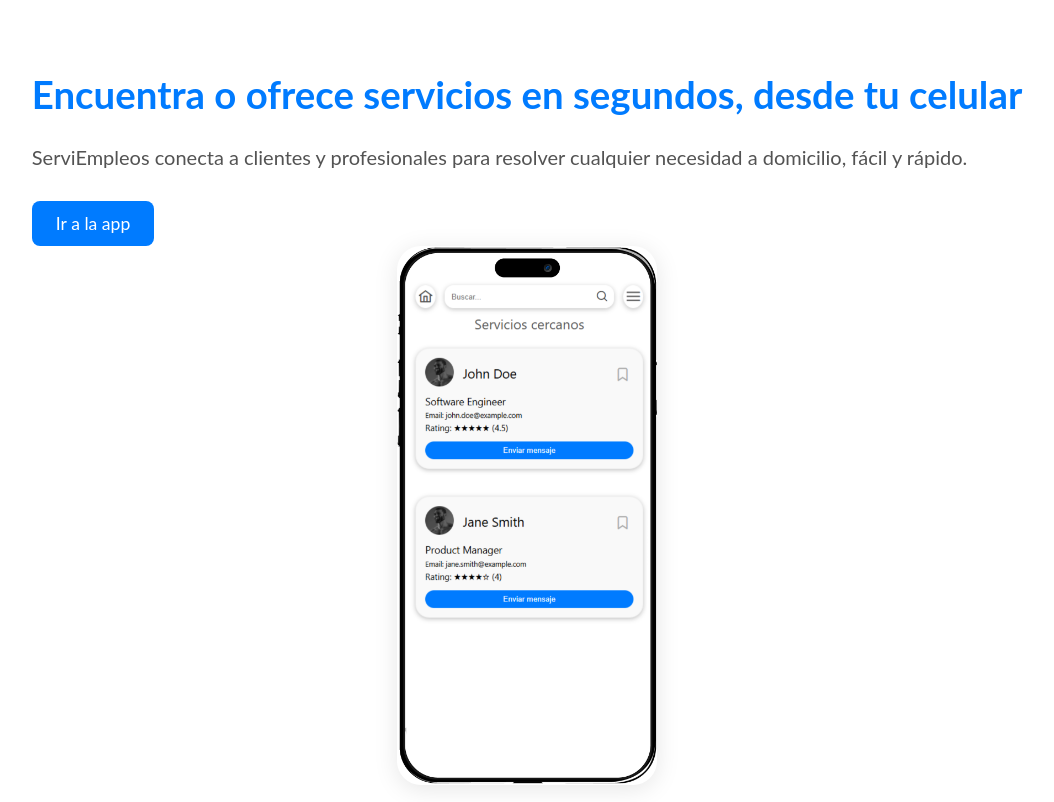
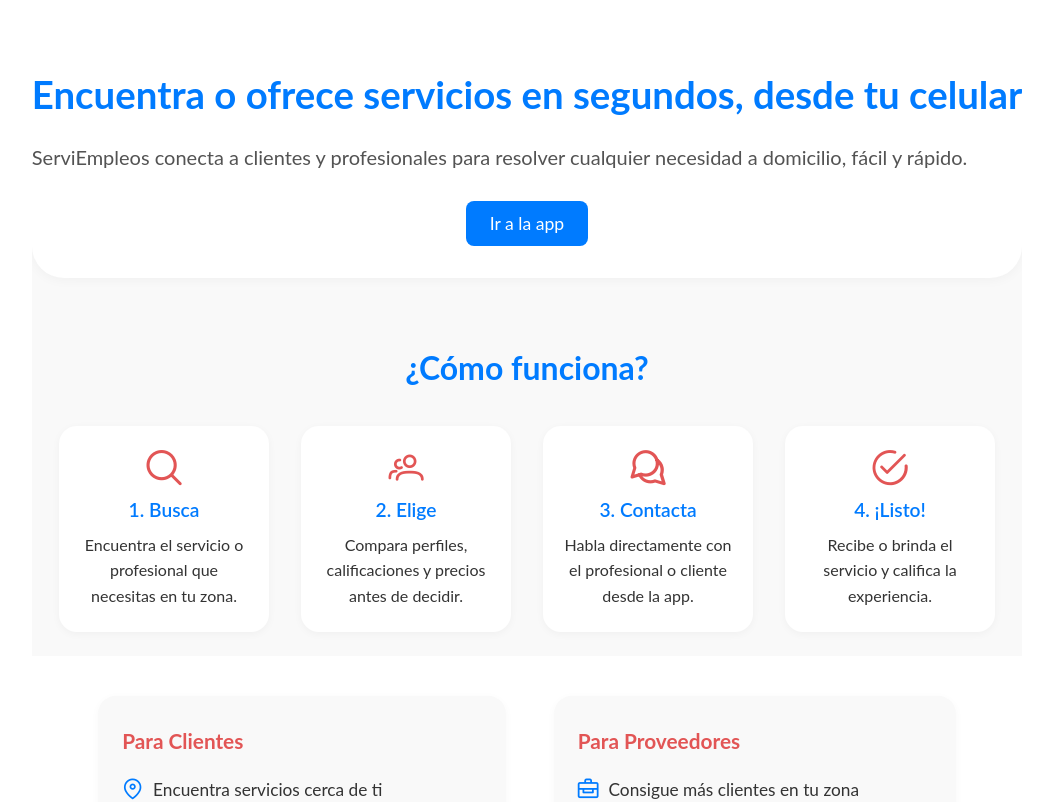
Before and after one commit to MattPoblete/servi-empleos, a Vue app: page / in a window 1280 px wide. Shown: the top 802 px of the page, without its empty margins (113-1167 px from the left). Built offline with nearby package versions, Linux system fonts and the light colour scheme.

Commit message:
improved button position

```diff
--- a/src/views/HomeView.vue
+++ b/src/views/HomeView.vue
@@ -19,9 +19,6 @@
             <RouterLink class="router-link" to="/dashboard">Ir a la app</RouterLink>
           </Button>
         </div>
-      </div>
-      <div class="hero-mockup">
-        <img :src="placeholder" alt="App Mockup" />
       </div>
     </section>
 
@@ -151,6 +148,12 @@
   box-shadow: 0 2px 12px rgba(0,0,0,0.04);
   margin-bottom: 32px;
 }
+.hero-buttons {
+  display: flex;
+  gap: 16px;
+  margin-top: 24px;
+  justify-content: center;
+}
 .hero-content h1 {
   font-size: 2.4rem;
   color: var(--color-primary, #007BFF);
@@ -184,13 +187,7 @@
 .playstore:hover {
   background: #cc8400;
 }
-.hero-mockup img {
-  border-radius: 24px;
-  box-shadow: 0 4px 24px rgba(0,0,0,0.10);
-  width: 100%;
-  max-width: 260px;
-}
-/* How it works */
+
 .how-it-works {
   padding: 32px 0 24px 0;
   background: var(--color-bg, #f9f9f9);
```
